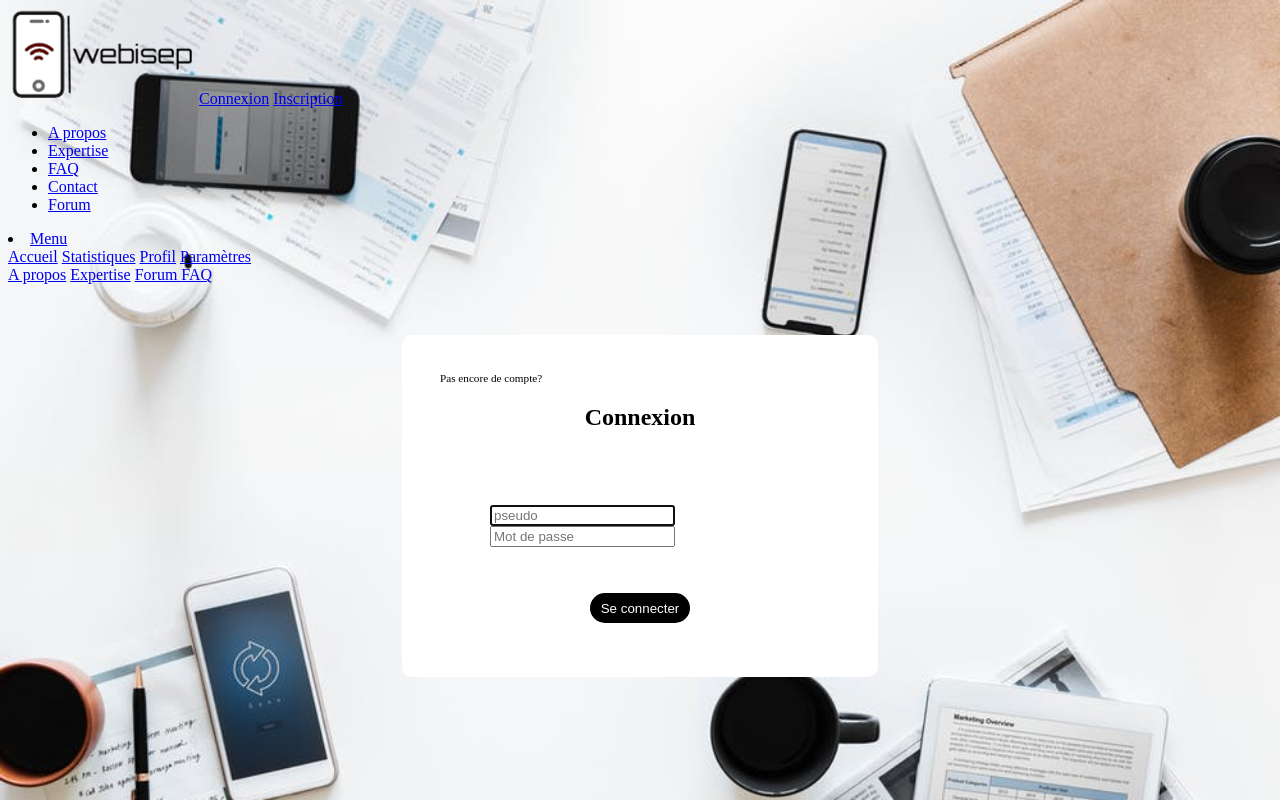
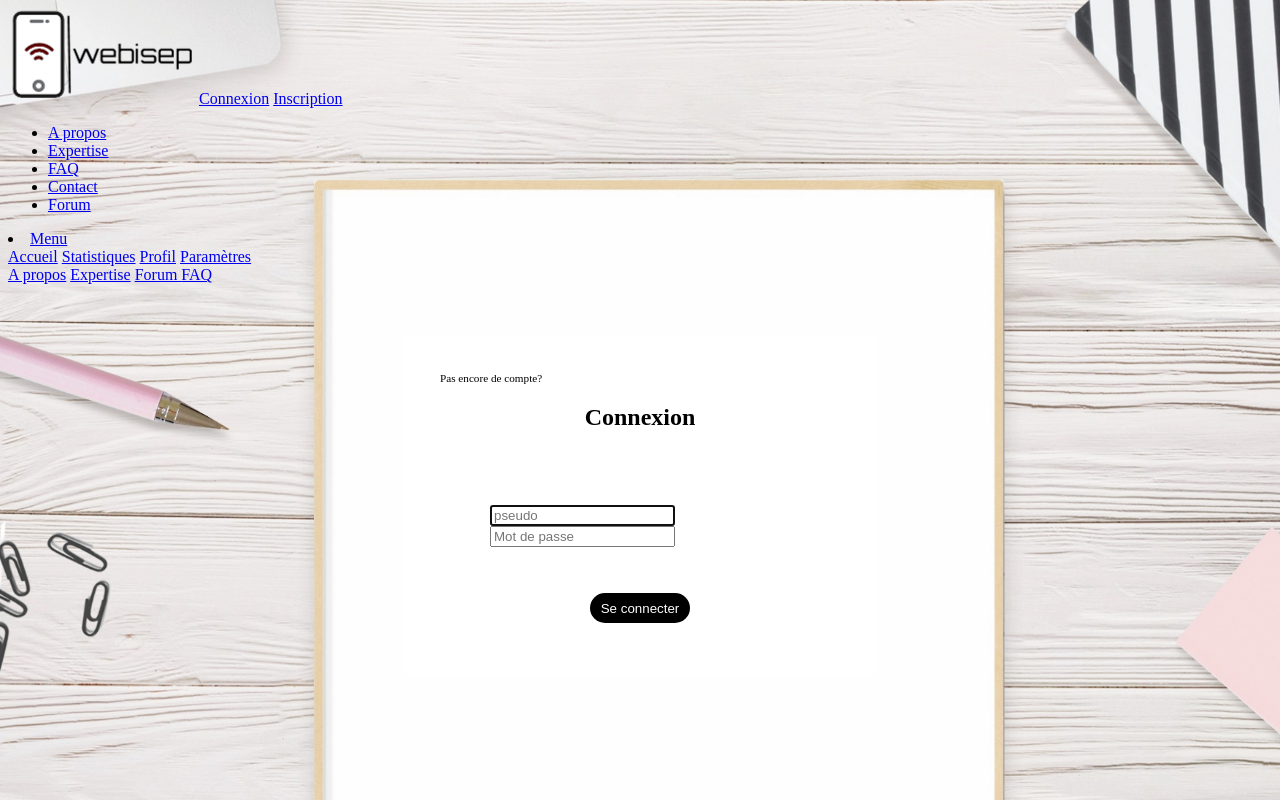
Before and after one commit to LucasMichaud/WEBISEP, a PHP site: page /app/index.php?action=connexion in a window 1280 px wide. Run offline with PHP 8.4, Linux system fonts and the light colour scheme.

Commit message:
Version 2

```diff
--- a/WEBISEP/design/Connexion.css
+++ b/WEBISEP/design/Connexion.css
@@ -1,5 +1,5 @@
 body{
-    background-image:url(../image/connexion.jpeg);
+    background-image:url(../image/inscription.jpg);
     background-size:cover;
     background-repeat:no-repeat;
     background-attachment:fixed;
```
Also changed, not shown: WEBISEP/image/connexion.jpeg (deleted).
